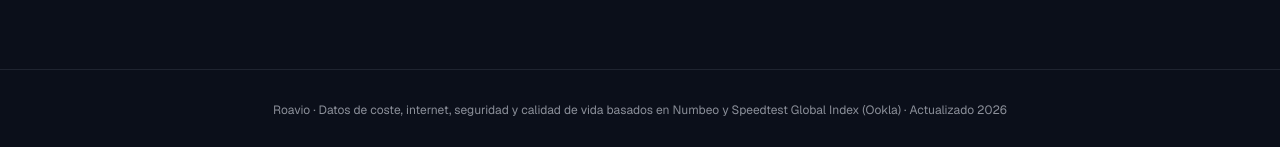
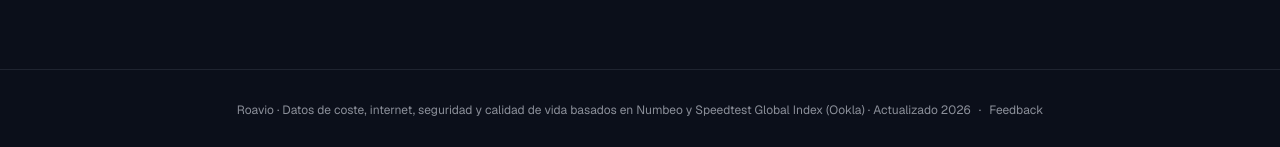
Before and after one commit to Cck5y6s9gw-estrella/NomadGrid, a Next.js app: page / in a window 1280 px wide. Shown: the part 1643-1790 px from the top of the page. Built offline with nearby package versions, Linux system fonts and the light colour scheme; no server answers.

Commit message:
Añadir enlace de feedback en el footer

```diff
--- a/app/cities/[slug]/page.tsx
+++ b/app/cities/[slug]/page.tsx
@@ -204,7 +204,9 @@ export default async function CityPage({ params }: { params: Promise<{ slug: str
       </div>
 
       <footer className="border-t border-border py-8 px-6 text-center text-xs text-muted mt-12">
-        Roavio · Datos de coste, internet, seguridad y calidad de vida basados en Numbeo y Speedtest Global Index (Ookla) · Actualizado 2026
+              Roavio · Datos de coste, internet, seguridad y calidad de vida basados en Numbeo y Speedtest Global Index (Ookla) · Actualizado 2026
+        <span className="mx-2">·</span>
+        <Link href="/feedback" className="hover:text-accent transition-colors">Feedback</Link>
       </footer>
     </main>
   );
--- a/app/cities/page.tsx
+++ b/app/cities/page.tsx
@@ -137,7 +137,9 @@ export default function CitiesPage() {
       </div>
 
       <footer className="border-t border-border py-8 px-6 text-center text-xs text-muted">
-        Roavio · Datos de coste, internet, seguridad y calidad de vida basados en Numbeo y Speedtest Global Index (Ookla) · Actualizado 2026
+               Roavio · Datos de coste, internet, seguridad y calidad de vida basados en Numbeo y Speedtest Global Index (Ookla) · Actualizado 2026
+        <span className="mx-2">·</span>
+        <Link href="/feedback" className="hover:text-accent transition-colors">Feedback</Link>
       </footer>
     </main>
   );
--- a/app/compare/page.tsx
+++ b/app/compare/page.tsx
@@ -238,7 +238,9 @@ export default function ComparePage() {
       </div>
 
       <footer className="border-t border-border py-8 px-6 text-center text-xs text-muted">
-        Roavio · Datos de coste, internet, seguridad y calidad de vida basados en Numbeo y Speedtest Global Index (Ookla) · Actualizado 2026
+               Roavio · Datos de coste, internet, seguridad y calidad de vida basados en Numbeo y Speedtest Global Index (Ookla) · Actualizado 2026
+        <span className="mx-2">·</span>
+        <Link href="/feedback" className="hover:text-accent transition-colors">Feedback</Link>
       </footer>
     </main>
   );
--- a/app/page.tsx
+++ b/app/page.tsx
@@ -135,7 +135,9 @@ export default function Home() {
 
       {/* Footer */}
       <footer className="border-t border-border py-8 px-6 text-center text-xs text-muted">
-        Roavio · Datos de coste, internet, seguridad y calidad de vida basados en Numbeo y Speedtest Global Index (Ookla) · Actualizado 2026
+              Roavio · Datos de coste, internet, seguridad y calidad de vida basados en Numbeo y Speedtest Global Index (Ookla) · Actualizado 2026
+        <span className="mx-2">·</span>
+        <Link href="/feedback" className="hover:text-accent transition-colors">Feedback</Link>
       </footer>
     </main>
   );
```
